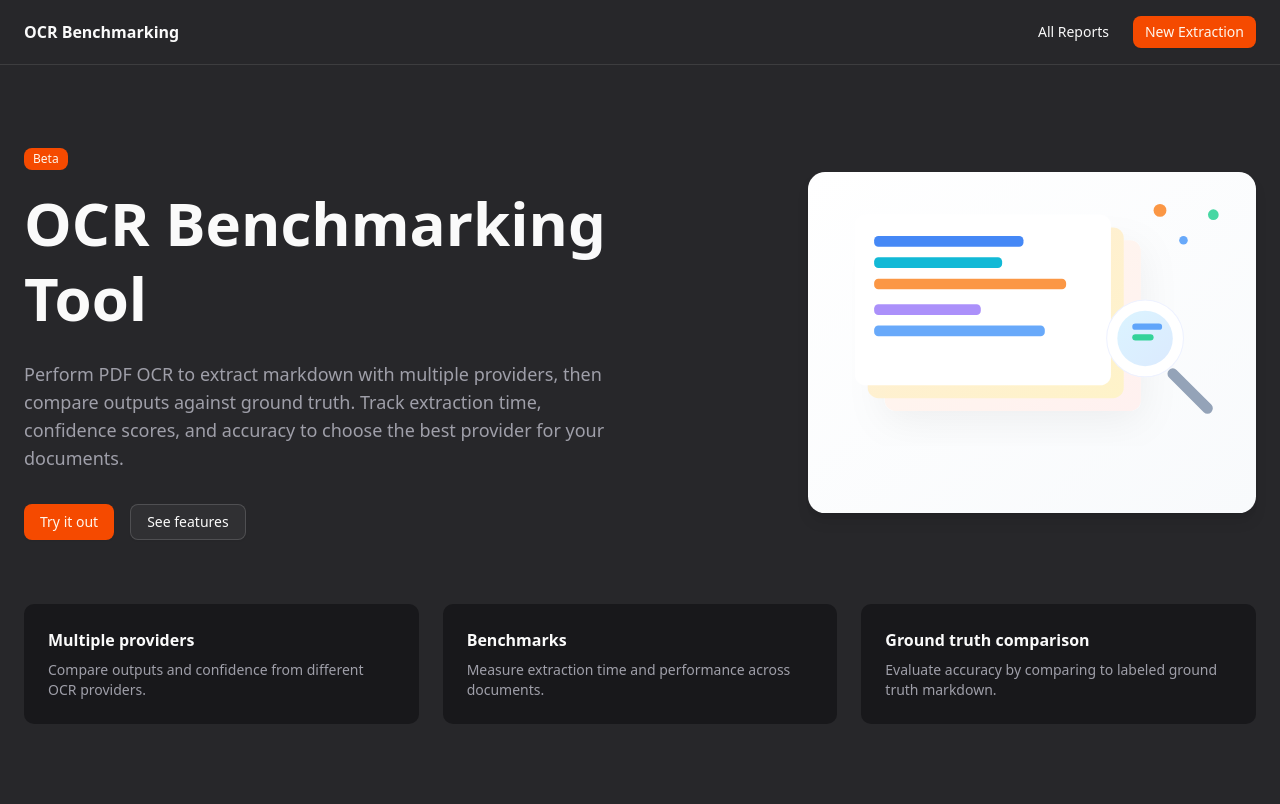
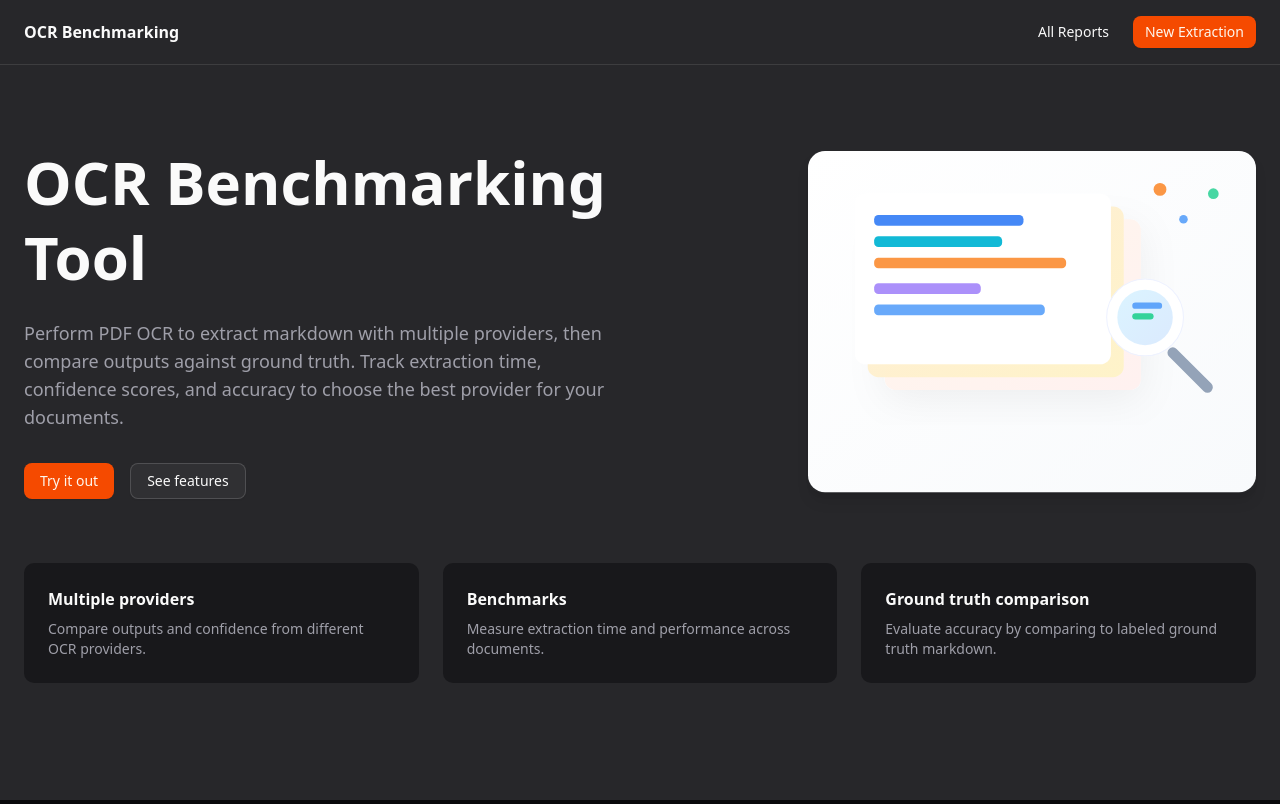
Before and after one commit to lumiotools/orchestro-ai-ocr-benchmarking-ui, a Next.js app: page / in a window 1280 px wide. Built offline with nearby package versions, Linux system fonts and the light colour scheme.

Commit message:
removed beta

```diff
--- a/src/app/page.tsx
+++ b/src/app/page.tsx
@@ -132,8 +132,6 @@ const HomePage = () => {
 
           <section className="grid grid-cols-1 lg:grid-cols-2 gap-12 items-center">
             <div className="max-w-2xl">
-              <Badge className="mb-4">Beta</Badge>
-
               <h1 className="text-5xl sm:text-6xl font-extrabold leading-tight mb-6">
                 OCR Benchmarking Tool
               </h1>
```
